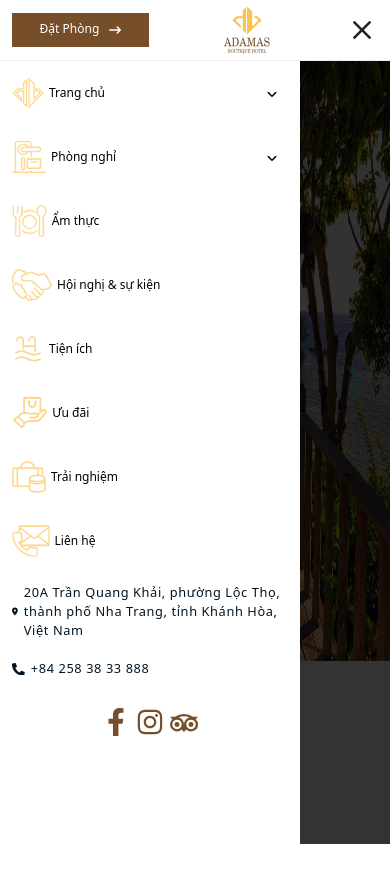
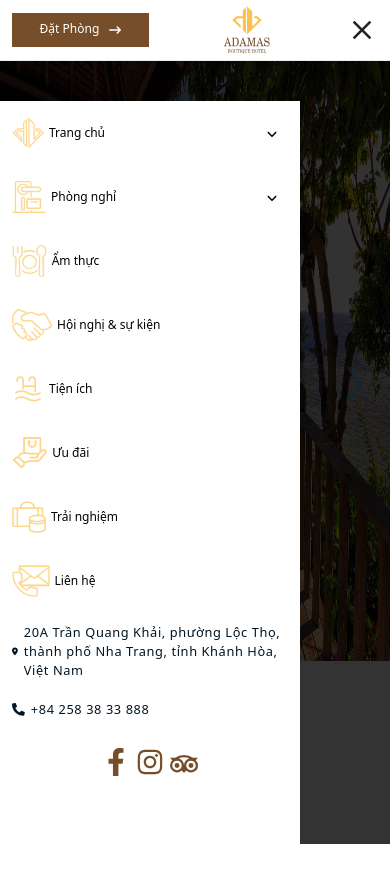
Before and after one commit to sontn2411/my-hotel, a React (Vite) app: page / in a window 390 px wide. Both pictures are taken after a click on the element 362 px from the left and 28 px from the top of the page. Shown: the top 882 px of the page. Built offline with nearby package versions, Linux system fonts and the light colour scheme.

Commit message:
fix header fixed mobile

```diff
--- a/src/components/generic/header/Header.jsx
+++ b/src/components/generic/header/Header.jsx
@@ -1,7 +1,6 @@
 import "@/scss/components/generic/header.scss";
 import Menu from "./Menu";
 import { logo } from "@/assets";
-
 import { FaArrowRightLong } from "react-icons/fa6";
 import { CiMenuBurger } from "react-icons/ci";
 import { IoMdClose } from "react-icons/io";
@@ -104,7 +103,7 @@ const Header = () => {
                   : "wrapMenuMainHeader"
               }`}
             >
-              {isTabletOrMobile && <div className="wrapMenuHeaderMobile"></div>}
+              {isTabletOrMobile && <div onClick={()=>setShowMenu(false)} className="wrapMenuHeaderMobile"></div>}
               <div className={`wrapMenuHeader  ${isFixed ? "fixed-top" : ""}`}>
                 <Menu />
 
--- a/src/scss/components/generic/header.scss
+++ b/src/scss/components/generic/header.scss
@@ -298,8 +298,9 @@
 
 .wrapMenuMainHeaderMobile {
   > .wrapMenuHeader {
-    position: absolute;
+    position: fixed;
     background-color: var(--color2);
+    top : 12%;
     width: 100%;
     max-width: 300px;
     height: 100%;
```
